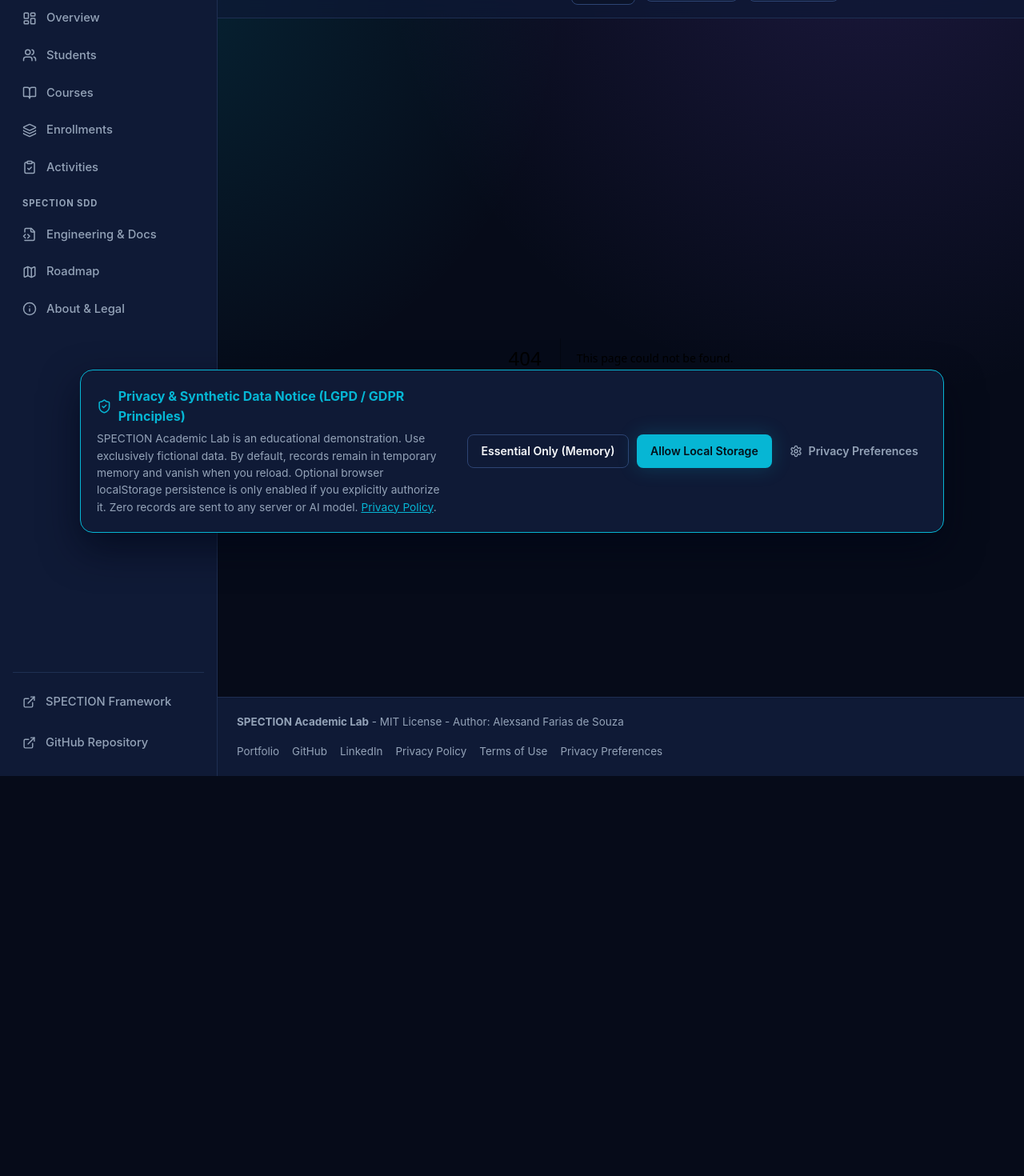
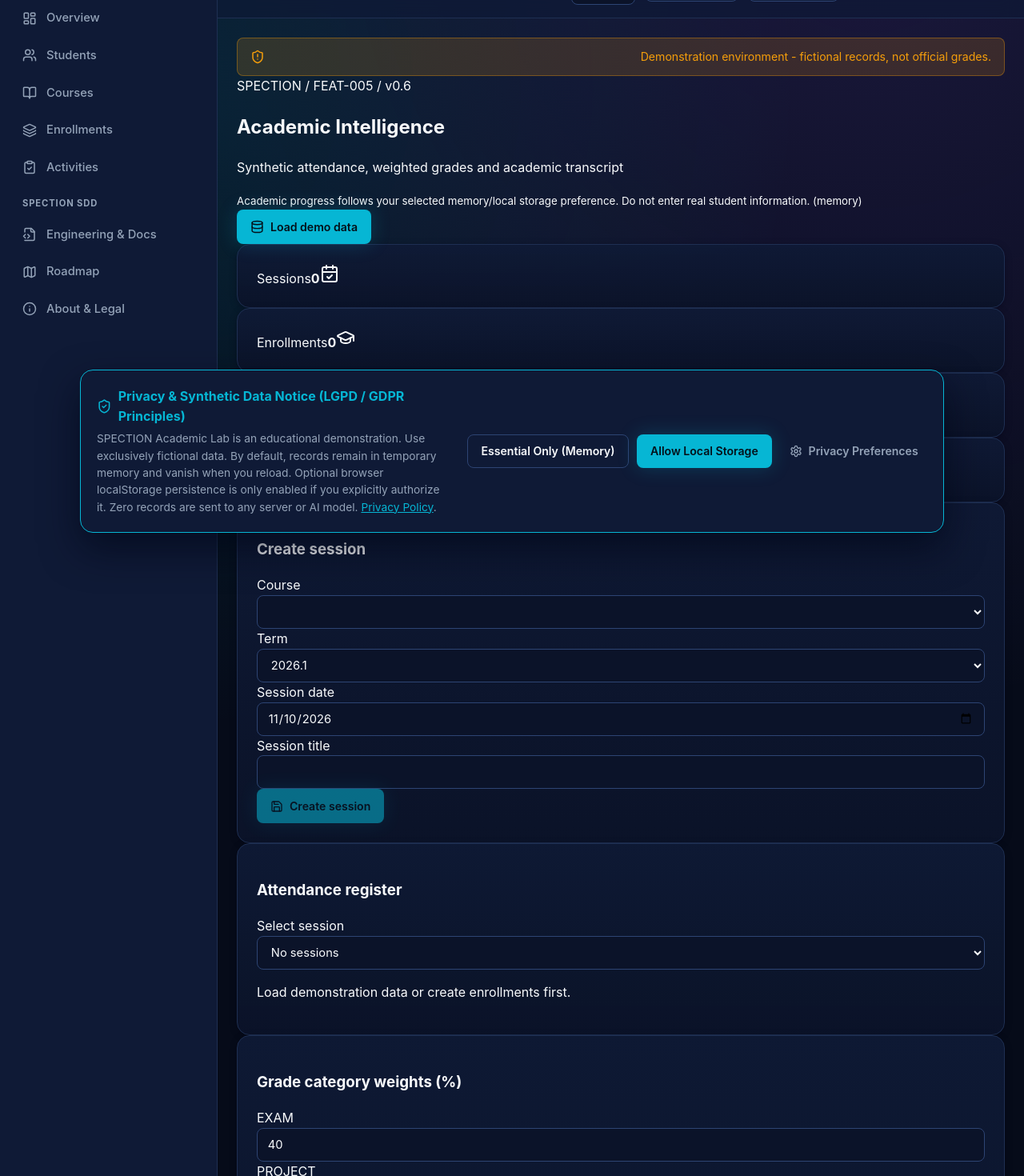
Before and after one commit to alexsandsouza/spection-academic-lab, a Next.js app in the folder web/: page /progress in a window 1280 px wide. Before the commit this address had no page. Shown: the part 118-1588 px from the top of the page at 80% size. Before the commit the page ends 1088 px from the top, so only its background shows below. Built offline with nearby package versions, Linux system fonts and the light colour scheme.

Commit message:
feat(v0.6): premium attendance, grade weights and fictional transcript web page

```diff
--- /dev/null
+++ b/web/app/progress/page.tsx
@@ -0,0 +1,74 @@
+'use client';
+import React,{useMemo,useState} from 'react';
+import Link from 'next/link';
+import {CalendarCheck,BookOpenCheck,GraduationCap,ShieldAlert,Save,Database,CheckCircle2} from 'lucide-react';
+import {useAcademicLab} from '../../lib/context/AcademicLabContext';
+import {useAcademicProgress} from '../../lib/context/AcademicProgressContext';
+import {GradeWeights,ProgressError,attendanceRate} from '../../lib/domain/progress';
+
+const COPY={
+ en:{title:'Academic Intelligence',subtitle:'Synthetic attendance, weighted grades and academic transcript',date:'Session date',titleField:'Session title',course:'Course',term:'Term',create:'Create session',select:'Select session',attendance:'Attendance register',present:'Present',absent:'Absent',notMarked:'Not marked',weight:'Grade category weights (%)',save:'Apply weights',grades:'Synthetic academic transcript',student:'Student',attendanceValue:'Attendance',grade:'Weighted grade',status:'Status',pending:'Not yet graded',none:'No sessions',empty:'Load demonstration data or create enrollments first.',notice:'Demonstration environment - fictional records, not official grades.',success:'Saved successfully.',error:'Check the required data and rules.',demo:'Load demo data',sessions:'Sessions',students:'Enrollments',help:'Grades are calculated only when every weighted category has graded activities. Attendance is based on eligible sessions; unmarked records count as not present.',privacy:'Academic progress follows your selected memory/local storage preference. Do not enter real student information.'},
+ pt:{title:'Inteligência Acadêmica',subtitle:'Frequência, notas ponderadas e boletim acadêmico fictício',date:'Data da aula',titleField:'Título da aula',course:'Disciplina',term:'Período',create:'Cadastrar aula',select:'Selecionar aula',attendance:'Controle de frequência',present:'Presente',absent:'Ausente',notMarked:'Não registrado',weight:'Pesos das avaliações (%)',save:'Aplicar pesos',grades:'Boletim acadêmico fictício',student:'Estudante',attendanceValue:'Frequência',grade:'Nota ponderada',status:'Situação',pending:'Ainda não avaliado',none:'Sem aulas',empty:'Carregue os dados de demonstração ou cadastre matrículas.',notice:'Ambiente demonstrativo - registros fictícios, sem validade acadêmica oficial.',success:'Informações atualizadas.',error:'Verifique os dados e as regras de negócio.',demo:'Carregar dados de demonstração',sessions:'Aulas',students:'Matrículas',help:'A média só é calculada quando todas as categorias com peso possuem avaliações corrigidas. A frequência considera as aulas elegíveis; registros não marcados não contam como presença.',privacy:'Os dados seguem sua preferência de armazenamento em memória ou local. Não informe dados reais.'}
+};
+export default function ProgressPage(){
+ const {courses,enrollments,loadDemoData,locale,storageMode}=useAcademicLab();
+ const {sessions,records,weights,addAttendanceSession,recordAttendance,changeWeights,report}=useAcademicProgress();
+ const t=COPY[locale]||COPY.en;
+ const [courseId,setCourseId]=useState('');
+ const [term,setTerm]=useState('2026.1');
+ const [date,setDate]=useState('2026-11-10');
+ const [title,setTitle]=useState('');
+ const [sessionId,setSessionId]=useState('');
+ const [draftWeights,setDraftWeights]=useState<GradeWeights>(weights);
+ const [notice,setNotice]=useState('');
+ const [error,setError]=useState(false);
+ const activeCourse=courseId||courses[0]?.id||'';
+ const visibleSessions=useMemo(()=>sessions.filter(x=>x.courseId===activeCourse&&x.term===term),[sessions,activeCourse,term]);
+ const activeSession=sessionId&&visibleSessions.some(s=>s.id===sessionId)?sessionId:visibleSessions[0]?.id||'';
+ const eligible=enrollments.filter(e=>e.courseId===activeCourse&&e.term===term&&e.status!=='DROPPED');
+ function submitSession(e:React.FormEvent){e.preventDefault();try{addAttendanceSession({id:'session-'+Date.now().toString(36)+'-'+Math.random().toString(36).slice(2,8),courseId:activeCourse,term,date,title});setTitle('');setError(false);setNotice(t.success)}catch(err){setError(true);setNotice(err instanceof ProgressError?err.code:t.error)}}
+ function mark(enrollmentId:string,present:boolean){try{recordAttendance(activeSession,enrollmentId,present);setError(false);setNotice(t.success)}catch(err){setError(true);setNotice(err instanceof ProgressError?err.code:t.error)}}
+ function saveWeights(){try{changeWeights(draftWeights);setNotice(t.success);setError(false)}catch(err){setError(true);setNotice(err instanceof ProgressError?err.code:t.error)}}
+ const meanRate=report.map(x=>x.attendance).filter((x):x is number=>x!==null);
+ const meanGrade=report.map(x=>x.grade).filter((x):x is number=>x!==null);
+ return <div className="progress-page">
+  <div className="alert alert-warning" role="note"><ShieldAlert size={18} aria-hidden="true"/> {t.notice}</div>
+  <section className="progress-hero">
+   <div><span className="progress-eyebrow">SPECTION / FEAT-005 / v0.6</span><h2>{t.title}</h2><p>{t.subtitle}</p><small>{t.privacy} ({storageMode})</small></div>
+   <button type="button" className="btn btn-primary" onClick={()=>{loadDemoData();setNotice(t.success);setError(false)}}><Database size={17}/> {t.demo}</button>
+  </section>
+  {notice&&<div role={error?'alert':'status'} className={'alert '+(error?'alert-error':'alert-success')}><CheckCircle2 size={18}/> {notice} <button type="button" className="btn btn-ghost btn-sm" onClick={()=>setNotice('')}>×</button></div>}
+  <div className="progress-stats">
+   <article className="card"><span>{t.sessions}</span><strong>{sessions.length}</strong><CalendarCheck size={24}/></article>
+   <article className="card"><span>{t.students}</span><strong>{enrollments.length}</strong><GraduationCap size={24}/></article>
+   <article className="card"><span>{t.attendanceValue}</span><strong>{meanRate.length?(meanRate.reduce((a,b)=>a+b,0)/meanRate.length).toFixed(1)+'%':'-'}</strong><CalendarCheck size={24}/></article>
+   <article className="card"><span>{t.grade}</span><strong>{meanGrade.length?(meanGrade.reduce((a,b)=>a+b,0)/meanGrade.length).toFixed(1):'-'}</strong><BookOpenCheck size={24}/></article>
+  </div>
+  <div className="progress-columns">
+   <section className="card">
+    <h3>{t.create}</h3>
+    <form onSubmit={submitSession} className="progress-form">
+     <label>{t.course}<select className="form-select" value={activeCourse} onChange={e=>{setCourseId(e.target.value);setSessionId('')}}>{courses.map(c=><option key={c.id} value={c.id}>{c.code} - {c.title}</option>)}</select></label>
+     <label>{t.term}<select className="form-select" value={term} onChange={e=>{setTerm(e.target.value);setSessionId('')}}><option>2026.1</option><option>2026.2</option><option>2027.1</option></select></label>
+     <label>{t.date}<input required type="date" className="form-input" value={date} onChange={e=>setDate(e.target.value)}/></label>
+     <label>{t.titleField}<input required maxLength={100} className="form-input" value={title} onChange={e=>setTitle(e.target.value)}/></label>
+     <button type="submit" className="btn btn-primary" disabled={!activeCourse}><Save size={16}/> {t.create}</button>
+    </form>
+   </section>
+   <section className="card">
+    <h3>{t.attendance}</h3>
+    <label>{t.select}<select className="form-select" value={activeSession} onChange={e=>setSessionId(e.target.value)}>{visibleSessions.length===0?<option value="">{t.none}</option>:visibleSessions.map(s=><option value={s.id} key={s.id}>{s.date} - {s.title}</option>)}</select></label>
+    {!activeSession||!eligible.length?<p className="progress-muted">{t.empty}</p>:<div className="table-responsive"><table className="data-table"><thead><tr><th>{t.student}</th><th>{t.attendanceValue}</th></tr></thead><tbody>{eligible.map(e=>{const rec=records.find(x=>x.sessionId===activeSession&&x.enrollmentId===e.id);return <tr key={e.id}><td>{e.studentCode} - {e.studentName}</td><td><select aria-label={e.code} className="form-select" value={rec?rec.present?'yes':'no':'unset'} onChange={ev=>{if(ev.target.value!=='unset')mark(e.id,ev.target.value==='yes')}}><option value="unset">{t.notMarked}</option><option value="yes">{t.present}</option><option value="no">{t.absent}</option></select></td></tr>})}</tbody></table></div>}
+   </section>
+  </div>
+  <section className="card">
+   <h3>{t.weight}</h3>
+   <div className="progress-weights">{(Object.keys(draftWeights) as (keyof GradeWeights)[]).map(k=><label key={k}>{k}<input className="form-input" type="number" min="0" max="100" step="1" value={draftWeights[k]} onChange={e=>setDraftWeights(prev=>({...prev,[k]:Number(e.target.value)}))}/></label>)}<button type="button" className="btn btn-secondary" onClick={saveWeights}>{t.save}</button></div>
+   <p className="progress-muted">{t.help}</p>
+  </section>
+  <section className="card">
+   <div className="card-header"><div><h3>{t.grades}</h3><p>{t.notice}</p></div><Link className="btn btn-secondary btn-sm" href="/activities">{locale==='pt'?'Ver avaliações':'View activities'}</Link></div>
+   {!report.length?<p className="progress-muted">{t.empty}</p>:<div className="table-responsive"><table className="data-table"><thead><tr><th>{t.student}</th><th>{t.course}</th><th>{t.term}</th><th>{t.attendanceValue}</th><th>{t.grade}</th><th>{t.status}</th></tr></thead><tbody>{report.map(row=><tr key={row.id}><td>{row.student}</td><td>{row.course}</td><td>{row.term}</td><td>{row.attendance===null?t.none:row.attendance+'%'}</td><td>{row.grade===null?t.pending:row.grade.toFixed(1)}</td><td>{row.status}</td></tr>)}</tbody></table></div>}
+  </section>
+ </div>;
+}
```
